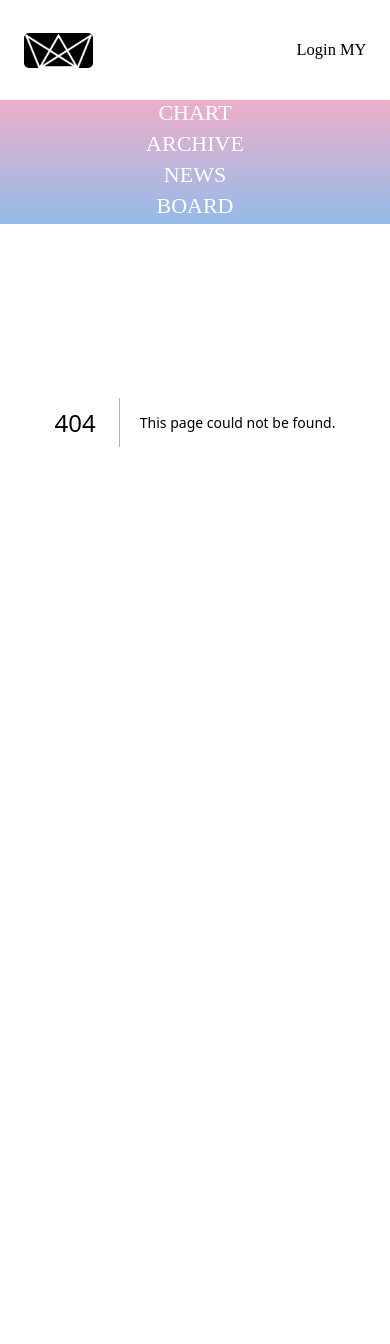
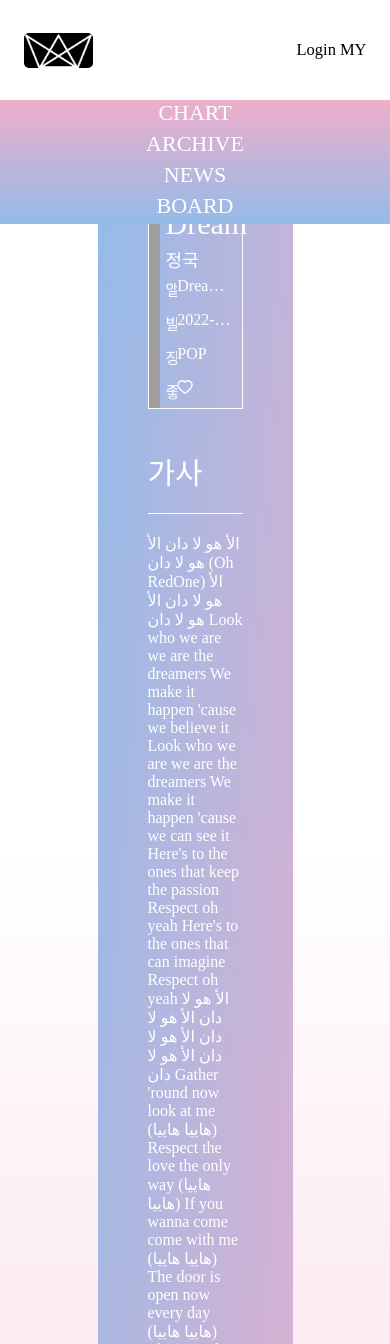
Before and after one commit to ehgmlrjs/subject_music, a Next.js app in the folder project/: page /contents/1 in a window 390 px wide. Before the commit this address had no page. Shown: the top 1344 px of the page. Before the commit the page ends 844 px from the top, so only its background shows below. Built offline with nearby package versions, Linux system fonts and the light colour scheme; grey boxes are pictures that could not be loaded.

Commit message:
Feat: chart static page
chart 정적페이지 구현 (반응형 추후)

```diff
--- a/project/pages/chart/info/info.tsx
+++ /dev/null
@@ -1,5 +0,0 @@
-export default function Info() {
-    return (
-        <>asdasd</>
-    )
-}
--- /dev/null
+++ b/project/pages/contents/[detail]/index.tsx
@@ -0,0 +1,8 @@
+import ContentsPage from "@/src/components/chart/contents/contents.container";
+
+
+export default function Contents() {
+    return(
+        <ContentsPage />
+    )
+}
--- /dev/null
+++ b/project/src/components/chart/contents/contents.container.tsx
@@ -0,0 +1,7 @@
+import ContentsPageUI from "./contents.presenter";
+
+export default function ContentsPage() {
+    return (
+        <ContentsPageUI />
+    )
+}
--- /dev/null
+++ b/project/src/components/chart/contents/contents.module.css
@@ -0,0 +1,135 @@
+.body {
+    display: flex;
+    justify-content: center;
+    align-items: center;
+    background-image: linear-gradient(to bottom,#ffffff 30%,#eeaeca);
+}
+
+.wrapper {
+    display: flex;
+    flex-direction: column;
+    margin-top: 150px;
+    margin-bottom: 100px;
+    width: 50%;
+    border-radius: 10px;
+    padding: 50px;
+    gap: 20px;
+    color: white;
+    background: linear-gradient(to bottom right, rgba(148,187,233,1) 0%, rgba(238,174,202,1) 100%);
+}
+
+.infoContainer {
+    display: grid;
+    grid-template-columns: 1fr 2fr;
+    border: 1px solid white;
+}
+
+.imgBox{
+    overflow: hidden;
+}
+
+.songImg {
+    width: 100%;
+    height: 100%;
+}
+
+.songInfoBox{
+    padding: 7%;
+    display: flex;
+    gap: 5px;
+    flex-direction: column;
+}
+
+.songTitle {
+    font-size: 30px;
+}
+
+.author {
+    font-size: 18px;
+}
+
+.infoBox {
+    display: flex;
+    flex-direction: column;
+    gap: 10px;
+}
+
+.infoRow {
+    display: grid;
+    grid-template-columns: 1fr 5fr;
+}
+
+.info {
+    white-space: nowrap;
+    overflow: hidden;
+    text-overflow: ellipsis;
+}
+
+.like {
+    cursor: pointer;
+}
+
+.lyricsContainer {
+    display: flex;
+    flex-direction: column;
+}
+
+.lyricsTitle {
+    font-size: 30px;
+    border-bottom: 1px solid white;
+    margin-bottom: 20px;
+    padding: 20px 0;
+}
+
+.boardContainer {
+    display: flex;
+    flex-direction: column;
+    gap: 20px;
+}
+
+.boardTopContainer {
+    display: flex;
+    height: 100px;
+    gap: 5%;
+    margin-bottom: 10px;
+}
+
+.boardInput {
+    width: 70%;
+    height: 100%;
+    border: 1px solid lightgray;
+}
+
+.boardSubmitButton {
+    width: 20%;
+    height: 100%;
+    font-size: 30px;
+    color: white;
+    border: 1px solid lightgray;
+    font-weight: bold;
+    cursor: pointer;
+    background: linear-gradient(to bottom right, rgba(148,187,233,1) 0%, rgba(238,174,202,1) 100%);
+}
+
+.boardBottomContainer {
+    display: flex;
+    flex-direction: column;
+    border-top: 1px solid white;
+    padding: 10px;
+}
+
+.boardContentContainer {
+    display: flex;
+    border-bottom: 1px solid lightgray;
+    height: 50px;
+}
+
+.boardAuthor {
+    display: flex;
+    align-items: center;
+    width: 20%;
+}
+
+.boardContent {
+    width: 70%;
+}
--- /dev/null
+++ b/project/src/components/chart/contents/contents.presenter.tsx
@@ -0,0 +1,133 @@
+import styles from './contents.module.css'
+import {HeartOutlined} from '@ant-design/icons'
+
+export default function ContentsPageUI() {
+    return(
+        <div className={styles.body}>
+            <div className={styles.wrapper}>
+                <div className={styles.infoContainer}>
+                        <div className={styles.imgBox}>
+                            <img className={styles.songImg} src='https://cdnimg.melon.co.kr/cm2/album/images/111/06/209/11106209_20221120120732_500.jpg?0833292075e8039ac7d88a529d0a535e/melon/resize/282/quality/80/optimize' alt='songImg' />
+                        </div>
+                        <div className={styles.songInfoBox}>
+                            <div className={styles.songTitle}>
+                                Dream
+                            </div>
+                            <div className={styles.author}>
+                                정국
+                            </div>
+                            <div className={styles.infoBox}>
+                                <div className={styles.infoRow}>
+                                    <div className={styles.info}>
+                                        앨범
+                                    </div>
+                                    <div className={styles.info}>
+                                    Dreamers [Music from the FIFA World Cup Qatar 2022 Official Soundtrack]
+                                    </div>
+                                </div>
+                                <div className={styles.infoRow}>
+                                    <div className={styles.info}>
+                                        발매일
+                                    </div>
+                                    <div className={styles.info}>
+                                        2022-11-20
+                                    </div>
+                                </div>
+                                <div className={styles.infoRow}>
+                                    <div className={styles.info}>
+                                        장르
+                                    </div>
+                                    <div className={styles.info}>
+                                        POP
+                                    </div>
+                                </div>
+                                <div className={styles.infoRow}>
+                                    <div className={styles.info}>
+                                        좋아요
+                                    </div>
+                                    <div className={styles.info}>
+                                        <HeartOutlined className={styles.like} />
+                                    </div>
+                                </div>
+
+                            </div>
+
+                        </div>
+                </div>
+                <div className={styles.lyricsContainer}>
+                    <div className={styles.lyricsTitle}>
+                        가사
+                    </div>
+                    <div className = {styles.lyrics}>
+                        الأ هو لا دان
+                        الأ هو لا دان
+                        (Oh RedOne)
+                        الأ هو لا دان
+                        الأ هو لا دان
+                        Look who we are we are the dreamers
+                        We make it happen 'cause we believe it
+                        Look who we are we are the dreamers
+                        We make it happen 'cause we can see it
+                        Here's to the ones that keep the passion
+                        Respect oh yeah
+                        Here's to the ones that can imagine
+                        Respect oh yeah
+                        الأ هو لا دان
+                        الأ هو لا دان
+                        الأ هو لا دان
+                        الأ هو لا دان
+                        Gather 'round now look at me (هاييا هاييا)
+                        Respect the love the only way (هاييا هاييا)
+                        If you wanna come come with me (هاييا هاييا)
+                        The door is open now every day (هاييا هاييا)
+                        This one plus two rendezvous all invited
+                        This what we do how we do
+                        Look who we are we are the dreamers
+                        We make it happen 'cause we believe it
+                        Look who we are we are the dreamers
+                        We make it happen 'cause we can see it
+                        Here's to the ones that keep the passion
+                        Respect oh yeah
+                        Here's to the ones that can imagine
+                        Respect oh yeah
+                        الأ هو لا دان
+                        الأ هو لا دان
+                        الأ هو لا دان
+                        الأ هو لا دان
+                        Look who we are we are the dreamers
+                        We make it happen 'cause we believe it
+                        Look who we are we are the dreamers
+                        We make it happen 'cause we can see it
+                        Here's to the ones that keep the passion
+                        Respect oh yeah
+                        Here's to the ones that can imagine
+                        Respect oh yeah
+                        الأ هو لا دان
+                        الأ هو لا دان
+                        الأ هو لا دان
+                        الأ هو لا دان
+                    </div>
+                </div>
+                <div className={styles.boardContainer}>
+                    <div className={styles.lyricsTitle}>
+                        댓글
+                    </div>
+                    <div className ={styles.boardTopContainer}>
+                        <input className={styles.boardInput} type='text' />
+                        <button className={styles.boardSubmitButton}>등록</button>
+                    </div>
+                    <div className={styles.boardBottomContainer}>
+                        <div className={styles.boardContentContainer}>
+                            <div className={styles.boardAuthor}>
+                                leekc3813
+                            </div>
+                            <div className={styles.boardContent}>
+                                정말 좋은 곡이에요!
+                            </div>
+                        </div>
+                    </div>
+                </div>
+            </div>
+        </div>
+    )
+}
--- a/project/src/components/chart/genre/chartGenre.container.tsx
+++ b/project/src/components/chart/genre/chartGenre.container.tsx
@@ -15,10 +15,15 @@ export default function ChartGenrePage() {
         console.log(page)
     }
 
+    const onClickIcon = () => {
+        router.push('/contents/tmp')
+    }
+
     return (
         <ChartGenrePageUI
             genre = {genre}
             handlePageChange = {handlePageChange}
+            onClickIcon = {onClickIcon}
          />
     )
 }
--- a/project/src/components/chart/genre/chartGenre.module.css
+++ b/project/src/components/chart/genre/chartGenre.module.css
@@ -8,6 +8,7 @@
 
 .wrapper {
     display: flex;
+    margin-bottom: 150px;
     flex-direction: column;
     color: white;
     height: 95vh;
@@ -135,10 +136,3 @@
     font-size: 20px;
     cursor: pointer;
 }
-
-.footer {
-    margin-top: 100px;
-    width: 100%;
-    height: 200px;
-    background-image: linear-gradient(to bottom,#eeaeca 30%,#ffffff);
-}
--- a/project/src/components/chart/genre/chartGenre.presenter.tsx
+++ b/project/src/components/chart/genre/chartGenre.presenter.tsx
@@ -45,7 +45,7 @@ export default function ChartGenrePageUI(props:IChartGenrePageProps) {
                                     Dreamers [Music from the FIFA World Cup Qatar 2022 Official Soundtrack]
                                 </div>
                                 <div className={styles.playIconBox}>
-                                    <UnorderedListOutlined className={styles.playIcon} />
+                                    <UnorderedListOutlined onClick={props.onClickIcon}  className={styles.playIcon} />
                                 </div>
                             </div>
                         </div>
@@ -59,9 +59,6 @@ export default function ChartGenrePageUI(props:IChartGenrePageProps) {
                     />
                 </div>
             </div>
-            <div className={styles.footer}>
-                asdas
-            </div>
         </div>
     )
 }
--- a/project/src/components/chart/genre/chartGenre.types.ts
+++ b/project/src/components/chart/genre/chartGenre.types.ts
@@ -1,4 +1,5 @@
 export interface IChartGenrePageProps {
     genre : string;
     handlePageChange : (page:number) => void;
+    onClickIcon : () => void;
 }
```
Also changed, not shown: project/src/components/chart/contents/contents.types.ts (added).
